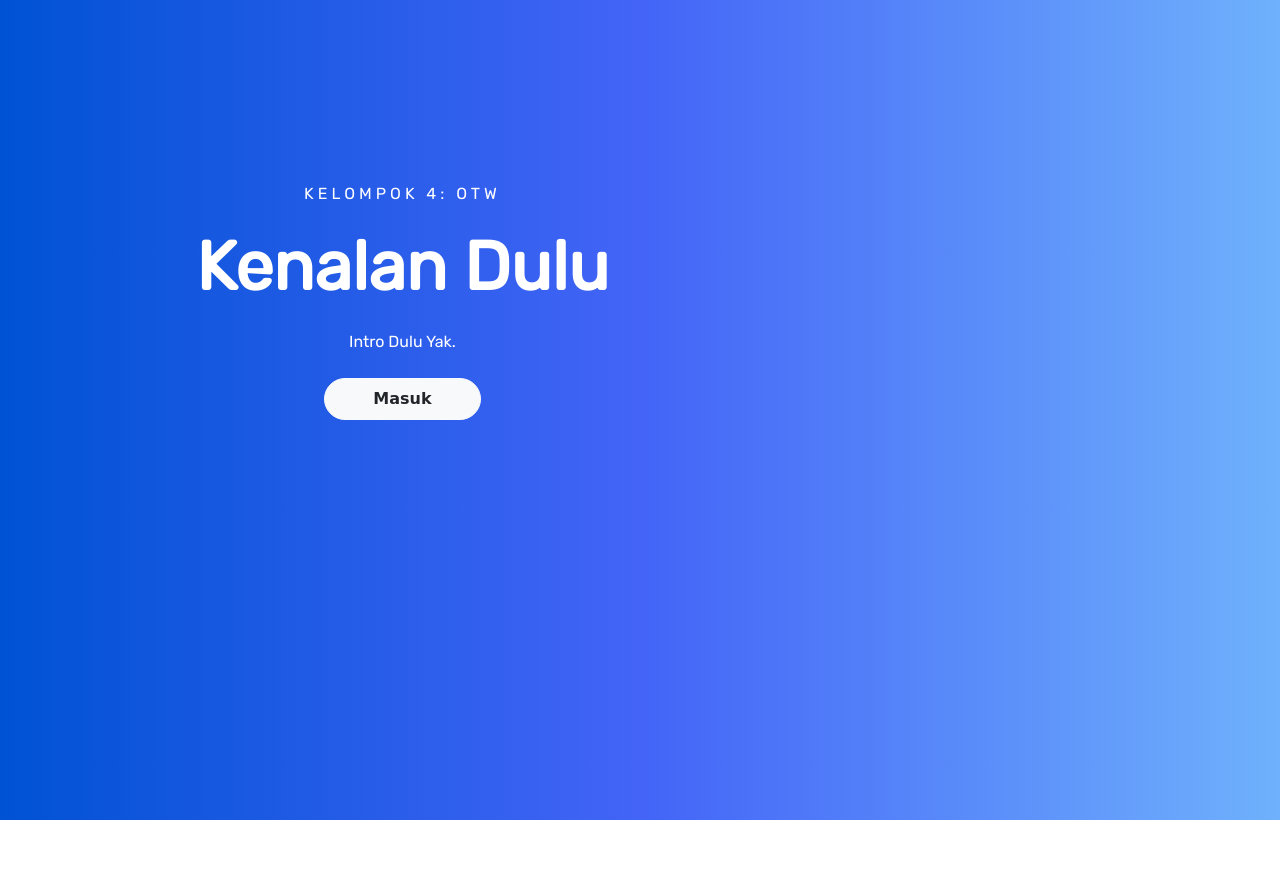
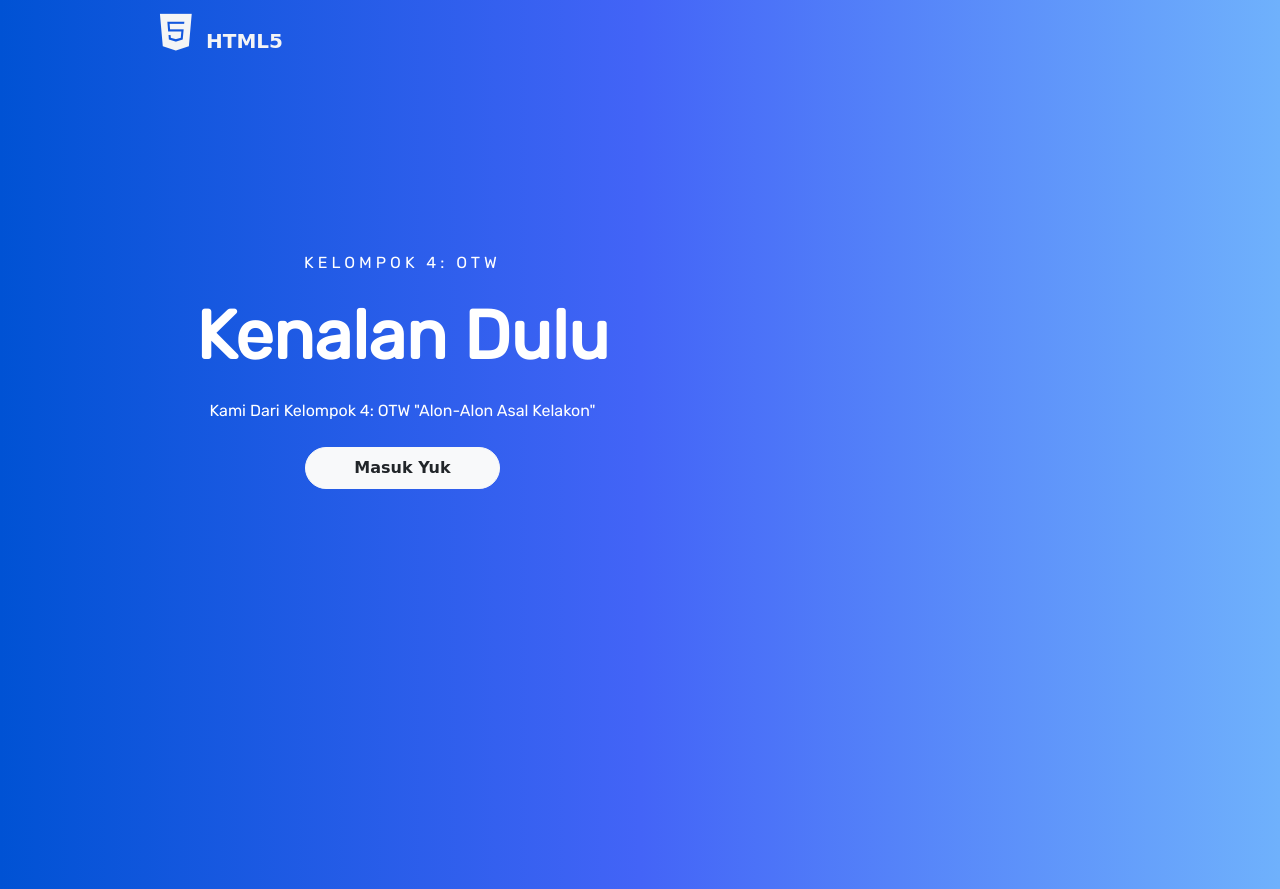
Before and after one commit to anasalqoyyum/htmltutorial.ppl, a plain HTML site: page index.html in a window 1280 px wide. Before the commit the page ends 820 px from the top, so only its background shows below. Drawn offline with nearby package versions, Linux system fonts and the light colour scheme; a web font is replaced by a local one.

Commit message:
mboh lah

```diff
--- a/index.html
+++ b/index.html
@@ -15,16 +15,32 @@
 </head>
 <body>
         <header>
+                <div class="container-fluid p-0">
+                  <nav class="navbar navbar-expand-lg">
+                    <a class="navbar-brand" href="Index.html">
+                      <i class="fab fa-html5 fa-2x mx-3"></i>HTML5</a>
+                    <button class="navbar-toggler" type="button" data-toggle="collapse" data-target="#navbarNav" aria-controls="navbarNav" aria-expanded="false"
+                      aria-label="Toggle navigation">
+                      <i class="fas fa-align-right text-light"></i>
+                    </button>
+                    <div class="collapse navbar-collapse" id="navbarNav">
+                      <div class="mr-auto"></div>
+                      <ul class="navbar-nav">
+                        <li class="nav-item">
+                      </ul>
+                    </div>
+                  </nav>
+                </div>
                 <div class="container text-center">
                         <div class="row">
-                      <div class="col-md-7 col-sm-12 text-white">
+                        <div class="col-md-7 text-white">
                             <h6>KELOMPOK 4: OTW</h6>
                             <h1>Kenalan Dulu</h1>
                             <p>
-                          Intro Dulu Yak.
+                            Kami Dari Kelompok 4: OTW "Alon-Alon Asal Kelakon"
                             </p>
                             <a href="src/Index.html"><button class="btn btn-light px-5 py-2 primary-btn">
-                          Masuk
+                            Masuk Yuk
                             </button></a>
                         </div>
                         </div>
--- a/src/Style.css
+++ b/src/Style.css
@@ -61,6 +61,7 @@ header .row .col-md-5 img {
 
 header {
   background: var(--bggradient);
+  background-position: center;
 }
 
 header .container .col-md-7 {
```
Also changed, not shown: src/Index.html (+1 -1 lines), src/about us.html (+1 -1 lines), src/course.html (+1 -1 lines), src/course_list.html (+1 -1 lines), src/history.html (+1 -1 lines). Lines whose indentation alone changed are shown as unchanged.
